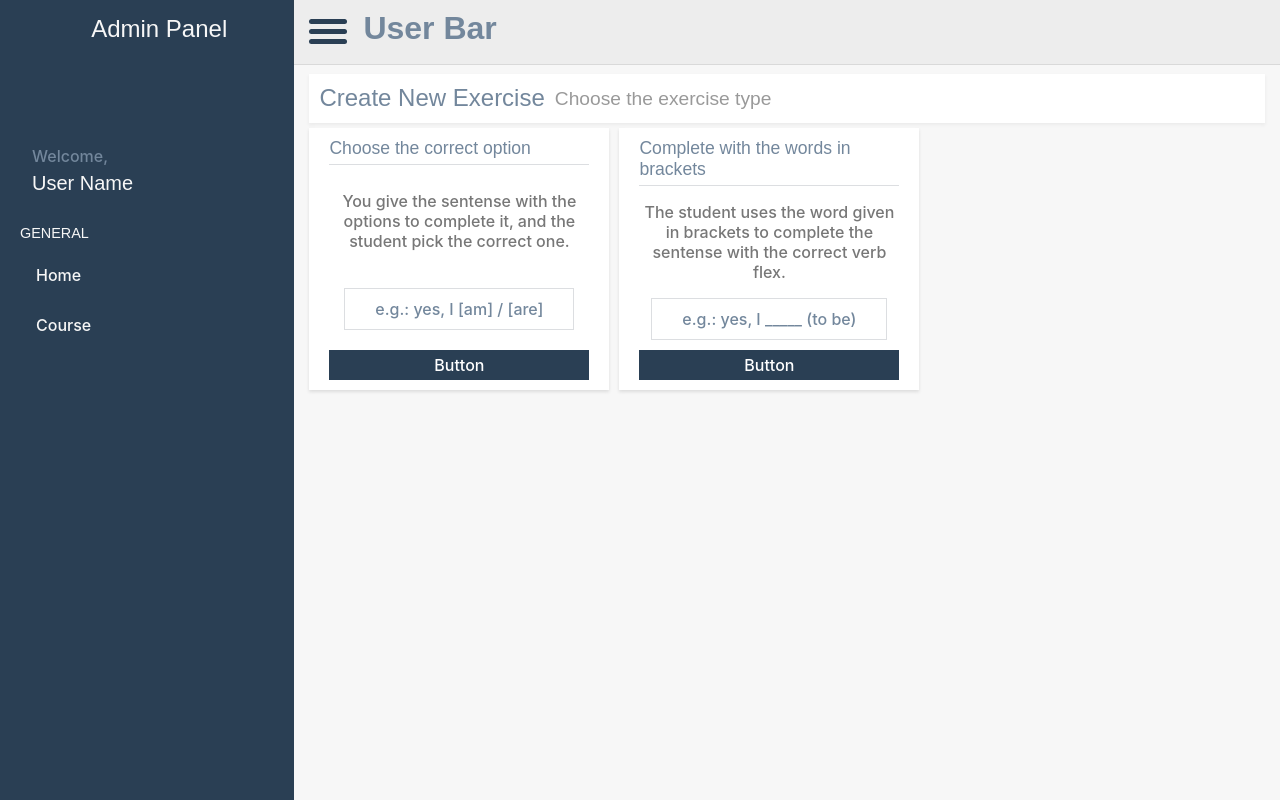
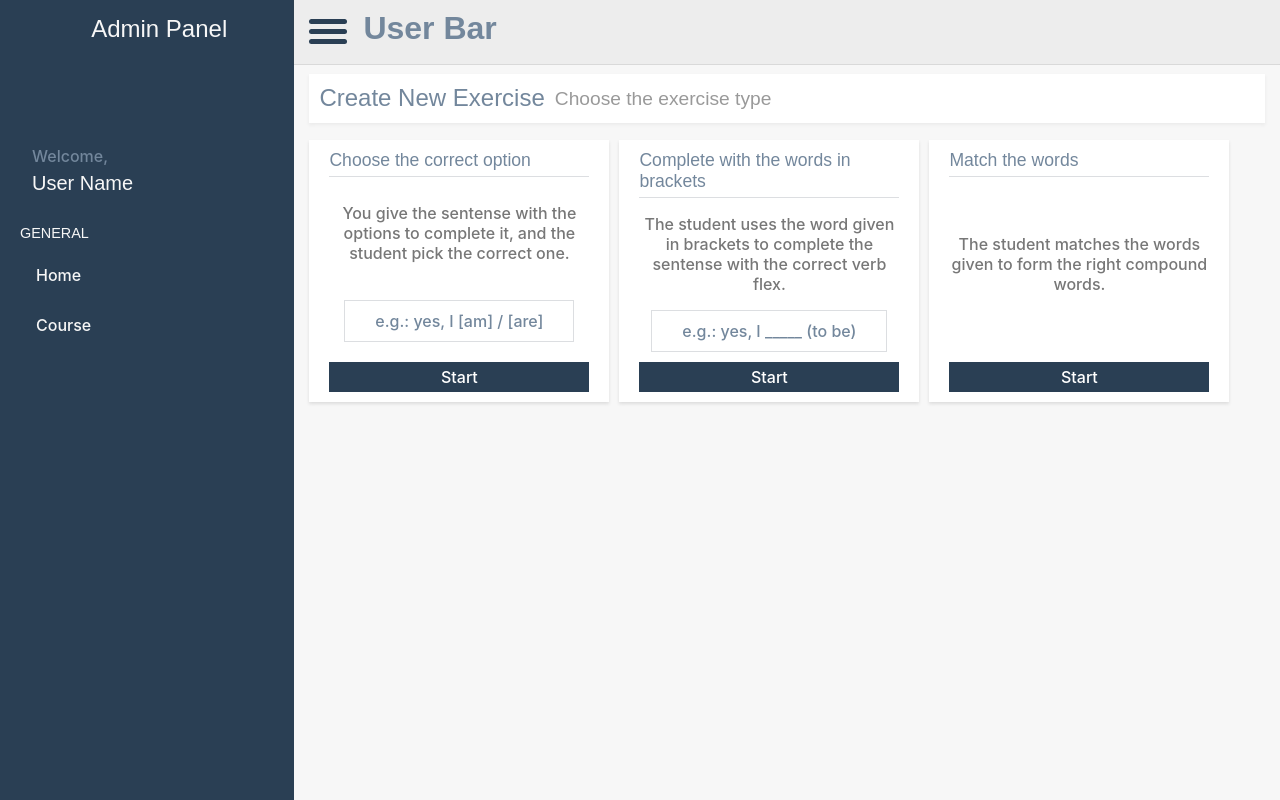
Before and after one commit to gaoliver/react-admin-panel, a React (Create React App) app: page /course in a window 1280 px wide. Built offline with nearby package versions, Linux system fonts and the light colour scheme; some icons are missing.

Commit message:
Course page

```diff
--- a/src/components/BoxCard/index.tsx
+++ b/src/components/BoxCard/index.tsx
@@ -10,7 +10,7 @@ function BoxCard({ title, children }: Props) {
     <div className="box_container">
       <h1>{title}</h1>
       <div className="content">{children}</div>
-      <input type="button" value="Button" />
+      <input type="button" value="Start" />
     </div>
   );
 }
--- a/src/components/Sidebar/index.scss
+++ b/src/components/Sidebar/index.scss
@@ -11,7 +11,7 @@
         width: 70%;
         z-index: 9999;
         position: absolute;
-        margin-left: 0;
+        margin-left: -70%;
     }
     @media (min-width: 801px) and (max-width: 1185px) {
         width: 30%;
@@ -107,7 +107,7 @@
 .active {
     margin-left: -23%;
     @media (max-width: 800px) {
-        margin-left: -70%;
+        margin-left: 0;
     }
     @media (min-width: 801px) and (max-width: 1185px) {
         margin-left: -30%;
--- a/src/views/Course/index.scss
+++ b/src/views/Course/index.scss
@@ -1,5 +1,4 @@
 .boxes-line {
-    display: flex;
-    flex-direction: row;
+    padding: 12px;
     gap: 10px;
 }
--- a/src/views/Course/index.tsx
+++ b/src/views/Course/index.tsx
@@ -8,7 +8,7 @@ function Course() {
     <div className="view-content">
       <Title title="Create New Exercise" subtitle="Choose the exercise type" />
       {/* First line */}
-      <div className="boxes-line">
+      <div className="row boxes-line">
         {/* Box 1 */}
           <BoxCard title="Choose the correct option">
             <p>
@@ -20,10 +20,17 @@ function Course() {
         {/* Box 2 */}
           <BoxCard title="Complete with the words in brackets">
             <p>
-            The student uses the word given in brackets to complete the sentense
-            with the correct verb flex.
+              The student uses the word given in brackets to complete the
+              sentense with the correct verb flex.
             </p>
             <span>e.g.: yes, I _____ (to be)</span>
+          </BoxCard>
+        {/* Box 3 */}
+          <BoxCard title="Match the words">
+            <p>
+              The student matches the words given to form the right compound
+              words.
+            </p>
           </BoxCard>
       </div>
     </div>
```
Lines whose indentation alone changed are shown as unchanged.
